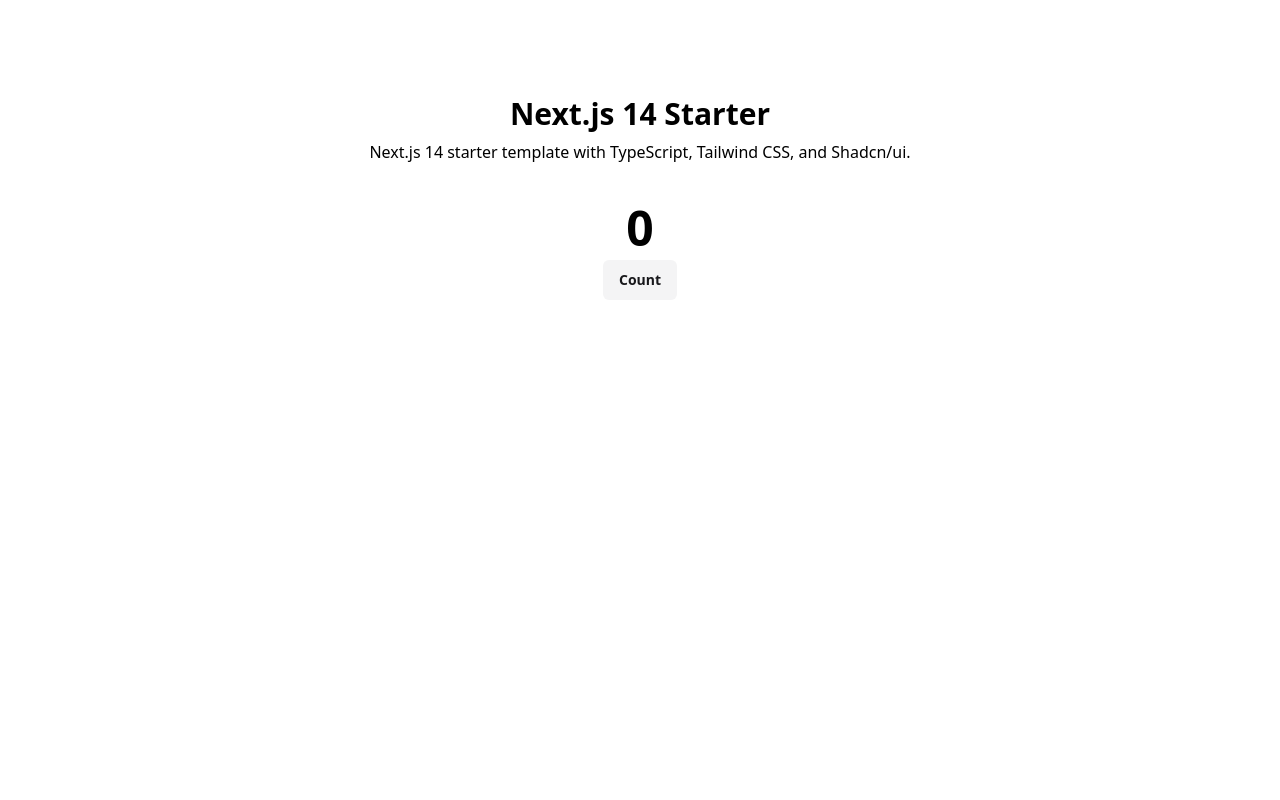
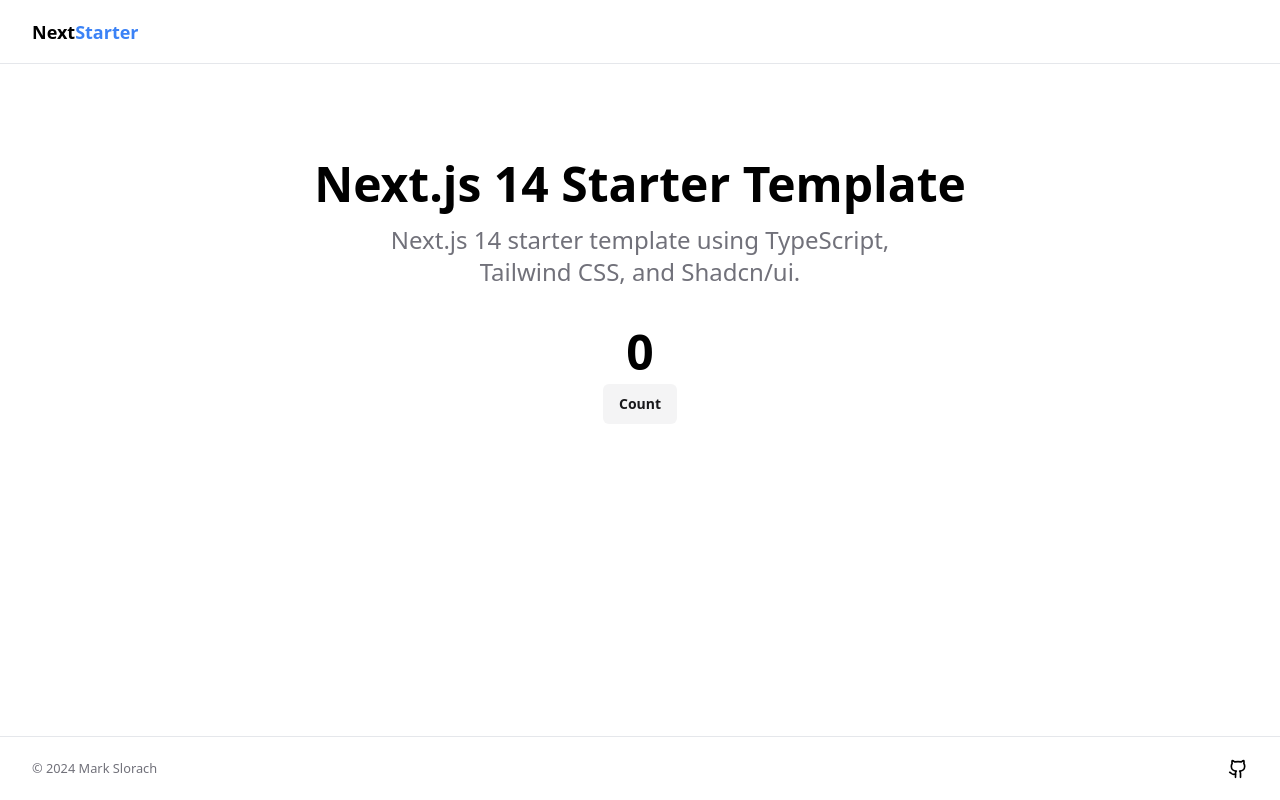
Before and after one commit to markslorach/next-starter, a Next.js app: page / in a window 1280 px wide. Built offline with nearby package versions, Linux system fonts and the light colour scheme.

Commit message:
footer and header updates

```diff
--- a/app/components/Count.tsx
+++ b/app/components/Count.tsx
@@ -1,5 +1,5 @@
 "use client";
-import React, { useState } from "react";
+import { useState } from "react";
 import { Button } from "@/app/components/shadcn/button";
 
 const Count = () => {
@@ -10,7 +10,7 @@
   };
 
   return (
-    <React.Fragment>
+    <div>
       <p className="mb-2 text-5xl font-bold">{count}</p>
       <Button
         onClick={handleClick}
@@ -19,7 +19,7 @@
       >
         Count
       </Button>
-    </React.Fragment>
+    </div>
   );
 };
 
--- /dev/null
+++ b/app/components/shared/Footer.tsx
@@ -0,0 +1,25 @@
+import Link from "next/link";
+import { Github } from "lucide-react";
+
+const Footer = () => {
+  return (
+    <footer className="mt-auto h-16 border-t">
+      <div className="container flex h-full items-center justify-between">
+        <small className="text-zinc-500">
+          <Link href="https://github.com/markslorach/next-starter-shadcn-ui.git">
+            &copy; 2024 Mark Slorach
+          </Link>
+        </small>
+
+        <Link
+          href="https://github.com/markslorach/next-starter-shadcn-ui.git"
+          target="_blank"
+        >
+          <Github className="h-5 w-5" />
+        </Link>
+      </div>
+    </footer>
+  );
+};
+
+export default Footer;
--- /dev/null
+++ b/app/components/shared/NavBar.tsx
@@ -0,0 +1,19 @@
+import { Github } from "lucide-react";
+import Link from "next/link";
+import { Button } from "../shadcn/button";
+
+const NavBar = () => {
+  return (
+    <header className="h-16 border-b text-lg">
+      <div className="container flex h-full items-center justify-between">
+        <Link href="/" className="font-semibold">
+          Next<span className="text-blue-500">Starter</span>
+        </Link>
+
+
+      </div>
+    </header>
+  );
+};
+
+export default NavBar;
--- a/app/layout.tsx
+++ b/app/layout.tsx
@@ -1,6 +1,8 @@
 import type { Metadata } from "next";
 import localFont from "next/font/local";
 import "./globals.css";
+import NavBar from "./components/shared/NavBar";
+import Footer from "./components/shared/Footer";
 
 const geistSans = localFont({
   src: "./fonts/GeistVF.woff",
@@ -27,9 +29,11 @@
   return (
     <html lang="en">
       <body
-        className={`${geistSans.variable} ${geistMono.variable} antialiased`}
+        className={`${geistSans.variable} ${geistMono.variable} flex min-h-dvh flex-col antialiased`}
       >
+        <NavBar />
         {children}
+        <Footer />
       </body>
     </html>
   );
--- a/app/page.tsx
+++ b/app/page.tsx
@@ -2,15 +2,19 @@
 
 export default function Home() {
   return (
-    <section className="container py-24 text-center">
-      <h1 className="mb-2 text-3xl font-bold">Next.js 14 Starter</h1>
+    <main>
+      <section className="container py-24 text-center">
+        <h1 className="mb-4 text-4xl font-bold sm:text-5xl">
+          Next.js 14 Starter Template
+        </h1>
 
-      <p className="mb-10 font-medium">
-        Next.js 14 starter template with TypeScript, Tailwind CSS, and
-        Shadcn/ui.
-      </p>
+        <p className="mx-auto mb-10 max-w-xl text-xl font-medium text-zinc-500 sm:text-2xl">
+          Next.js 14 starter template using TypeScript, Tailwind CSS, and
+          Shadcn/ui.
+        </p>
 
-      <Count />
-    </section>
+        <Count />
+      </section>
+    </main>
   );
 }
```
